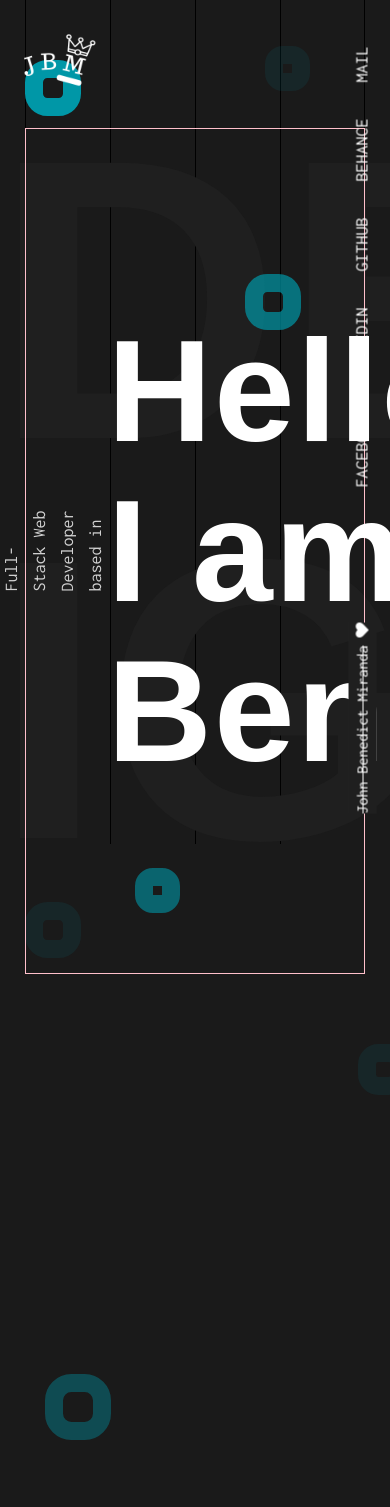
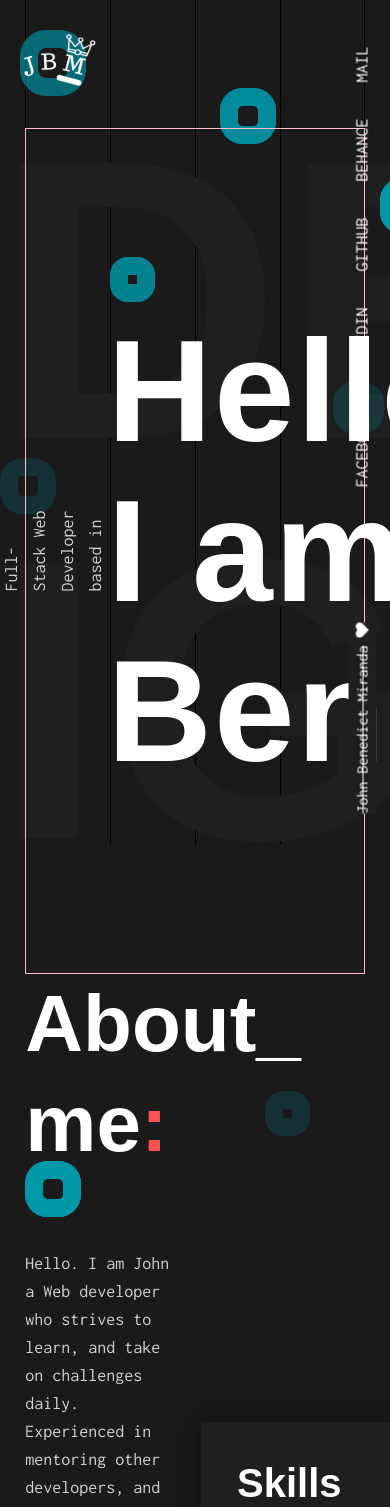
Before and after one commit to john2796/personal-portfolio, a React (Create React App) app: page / in a window 390 px wide. Shown: the top 1507 px of the page. Built offline with nearby package versions, Linux system fonts and the light colour scheme; a web font is replaced by a local one.

Commit message:
work on footer then responsive

```diff
--- a/src/App.js
+++ b/src/App.js
@@ -5,6 +5,8 @@ import HeaderContainer from './components/main-header/HeaderContainer';
 import Grid from './components/grid/Grid';
 import About from './components/about/About';
 import ProjectContainer from './components/projects/ProjectContainer';
+import BlueCircles from './components/main-header/BlueCircles';
+import Footer from './components/footer/Footer';
 
 const App = () => (
   <AppStyle className="app">
@@ -17,6 +19,8 @@ const App = () => (
     - [] Add footer section
     - [] Add responsive
      */}
+    <BlueCircles />
+    <Footer />
   </AppStyle>
 );
 
--- a/src/AppStyle.js
+++ b/src/AppStyle.js
@@ -1,4 +1,21 @@
 import styled from 'styled-components';
+
+/*-------------------------------------------------*/
+/*                 BLUECIRCLE
+/*-------------------------------------------------*/
+export const BlueCircle = styled.div`
+  width: ${props => props.width || '20px'};
+  height: ${props => props.height || '20px'};
+  border: 18px solid #0097a7;
+  border-radius: 40%;
+  opacity: ${props => props.opacity || 1};
+  position: absolute;
+  left: ${props => props.left || 1};
+  right: ${props => props.right || 1};
+  top: ${props => props.top || 1};
+  bottom: ${props => props.bottom || 1};
+  z-index: -4;
+`;
 
 export const AppStyle = styled.div`
   /*-------------------------------------------------*/
--- /dev/null
+++ b/src/components/footer/Footer.js
@@ -0,0 +1,9 @@
+import React from 'react';
+
+const Footer = () => (
+  <div>
+    <h2>footer here...</h2>
+  </div>
+);
+
+export default Footer;
--- a/src/components/main-header/BlueCircles.js
+++ b/src/components/main-header/BlueCircles.js
@@ -1,5 +1,5 @@
 import React from 'react';
-import { BlueCircle } from './HeaderContainerStyle';
+import { BlueCircle } from '../../AppStyle';
 
 const BlueCircles = () => (
   <>
--- a/src/components/main-header/HeaderContainerStyle.js
+++ b/src/components/main-header/HeaderContainerStyle.js
@@ -28,22 +28,6 @@ export const HeaderContainerStyle = styled.div`
   }
 `;
 
-/*-------------------------------------------------*/
-/*                 BLUECIRCLE
-/*-------------------------------------------------*/
-export const BlueCircle = styled.div`
-  width: ${props => props.width || '20px'};
-  height: ${props => props.height || '20px'};
-  border: 18px solid #0097a7;
-  border-radius: 40%;
-  opacity: ${props => props.opacity || 1};
-  position: relative;
-  left: ${props => props.left || 1};
-  right: ${props => props.right || 1};
-  top: ${props => props.top || 1};
-  bottom: ${props => props.bottom || 1};
-  z-index: -4;
-`;
 /*-------------------------------------------------*/
 /*                TITLE
 /*-------------------------------------------------*/
--- a/src/components/projects/ProjectContainer.js
+++ b/src/components/projects/ProjectContainer.js
@@ -7,6 +7,7 @@ import { projectsData } from './ProjectData';
 // images --->
 import bookImg from '../../assets/js-book-img.jpg';
 import ProjectCard from './ProjectCard';
+import BlueCircles from '../main-header/BlueCircles';
 
 const ProjectContainer = () => {
   const [projects, setProjects] = useState(projectsData);
@@ -25,11 +26,14 @@ const ProjectContainer = () => {
     <ProjectStyle className="container">
       {/* projets section
      Things todo :
-     - [] add red circles on project section
-    - [] add more blue circle
-    - [] link up project to their link
+    - [x] add more blue circle
+    - [x] link up project to their link
+    -[] add responsive after finishing the whole page
+    -[] change lorem ipsum text as well
      */}
+      <BlueCircles />
       <div className="project-flex">
+        <BlueCircles />
         {/* left side ----> */}
         <img className="bookImg" src={bookImg} alt="html/css & js book" />
         {/* right side content -----> */}
--- a/src/components/projects/ProjectStyle.js
+++ b/src/components/projects/ProjectStyle.js
@@ -2,6 +2,8 @@ import styled from 'styled-components';
 
 export const ProjectStyle = styled.section`
   /* project above content */
+  /* for bluecircles */
+  position: relative;
   .project-flex {
     display: flex;
     align-items: center;
@@ -35,6 +37,7 @@ export const ProjectStyle = styled.section`
     width: 39.33333333%;
     cursor: pointer;
     position: relative;
+    height: 100%;
     img {
       height: 310px;
       object-fit: cover;
```
